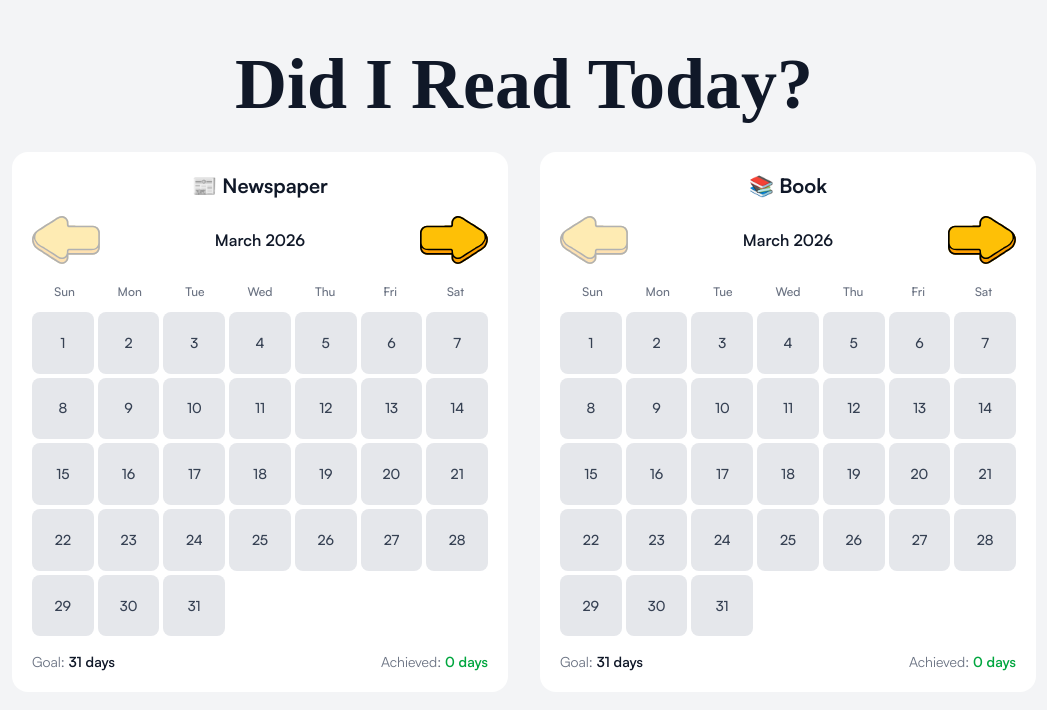
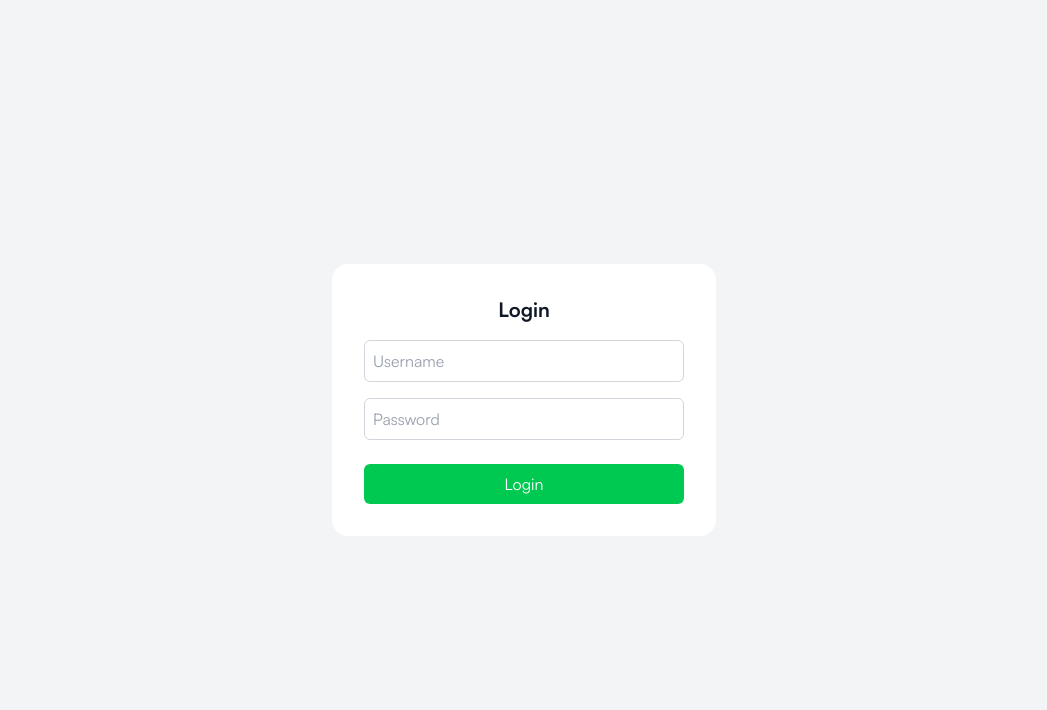
Before and after one commit to brixdorf/did-i-read, a React (Vite) app in the folder frontend/: page / in a window 1280 px wide. Shown: the top 710 px of the page, without its empty margins (116-1163 px from the left). Built offline with nearby package versions, Linux system fonts and the light colour scheme; a web font is replaced by a local one.

Commit message:
Added mock login page

```diff
--- a/frontend/src/App.jsx
+++ b/frontend/src/App.jsx
@@ -1,5 +1,9 @@
 import HomePage from './pages/HomePage'
+import Login from './pages/Login'
+import { useState } from 'react'
 
 export default function App() {
-  return <HomePage />
+  const [isLoggedIn, setIsLoggedIn] = useState(false)
+
+  return isLoggedIn ? <HomePage /> : <Login onLogin={setIsLoggedIn} />
 }
--- /dev/null
+++ b/frontend/src/pages/Login.jsx
@@ -0,0 +1,21 @@
+export default function Login({ onLogin }) {
+    return (
+        <div className="min-h-screen bg-gray-100 dark:bg-gray-950 flex items-center justify-center">
+
+            <div className="bg-white dark:bg-gray-900 rounded-2xl p-8 w-full max-w-sm">
+                <h1 className="text-xl font-bold text-center text-gray-900 dark:text-white">
+                    Login
+                </h1>
+
+                <input type="text" placeholder="Username"className="w-full p-2 rounded-md border border-gray-300 dark:border-gray-700 placeholder:text-gray-400 dark:placeholder:text-gray-500 mt-4 bg-transparent text-gray-900 dark:text-white" />
+                <input type="password" placeholder="Password" className="w-full p-2 rounded-md border border-gray-300 dark:border-gray-700 placeholder:text-gray-400 dark:placeholder:text-gray-500 mt-4 bg-transparent text-gray-900 dark:text-white" />
+
+                <button onClick={() => onLogin(true)} className="w-full bg-green-500 text-white py-2 rounded-md mt-6 hover:bg-green-600 transition">
+                    Login
+                </button>
+            </div>
+
+        </div>
+
+    )
+}
```
